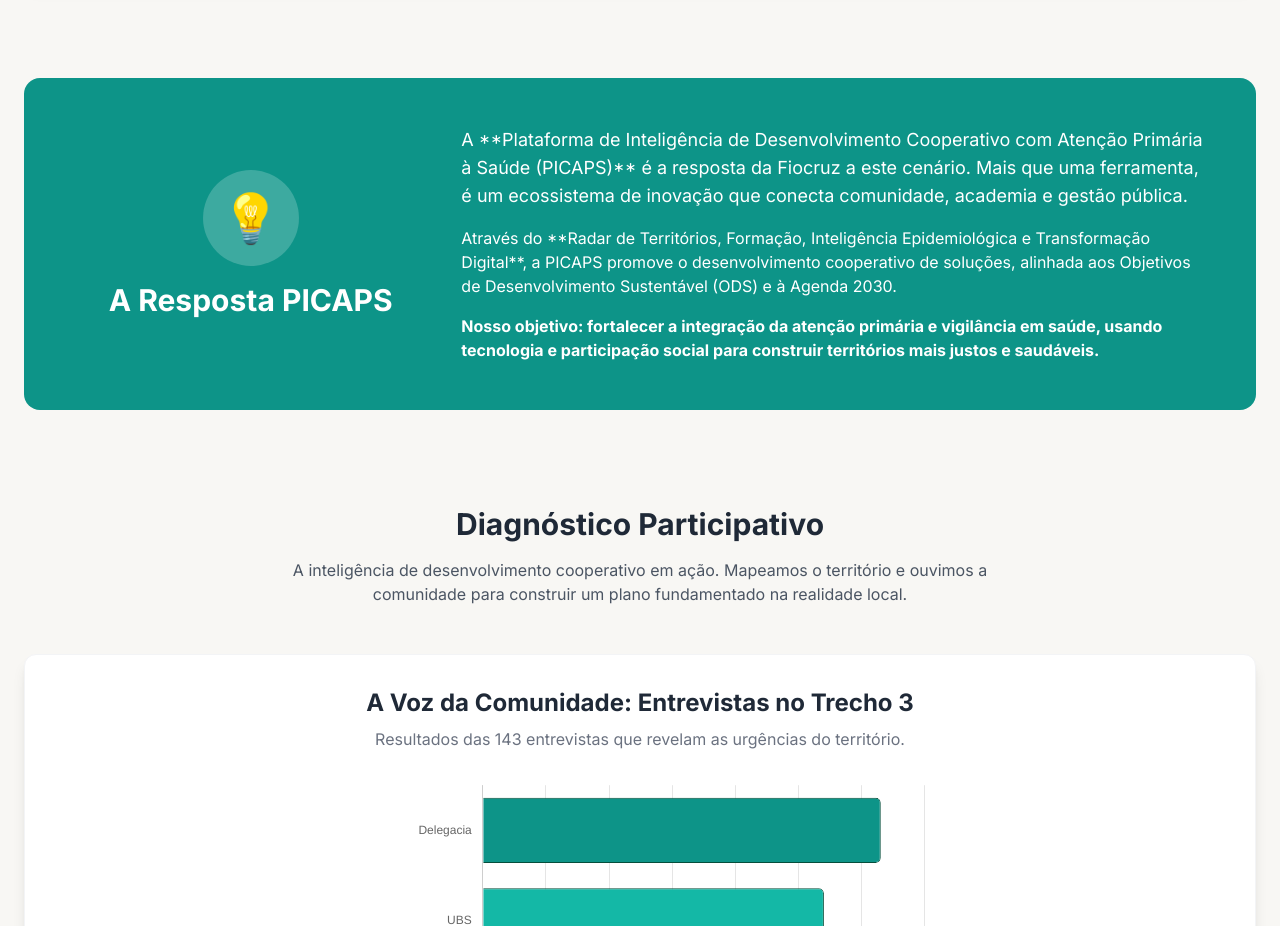
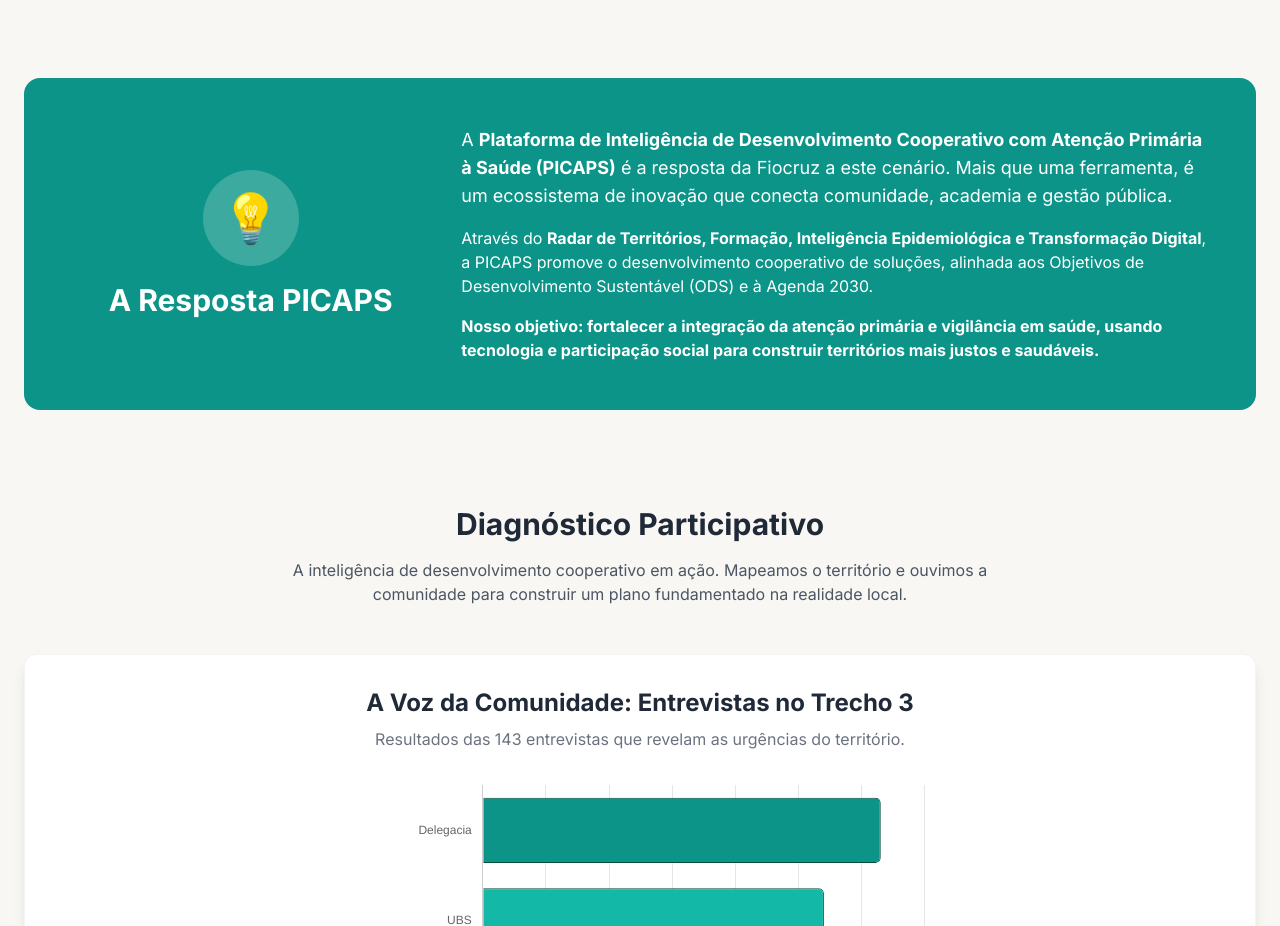
Before and after one commit to fernandamachiner/SNT3, a plain HTML site: page index.html in a window 1280 px wide. Shown: the part 1280-2206 px from the top of the page. Drawn offline with nearby package versions, Linux system fonts and the light colour scheme.

Commit message:
Update index.html

```diff
--- a/index.html
+++ b/index.html
@@ -168,8 +168,8 @@
                     <h2 class="text-3xl font-bold">A Resposta PICAPS</h2>
                 </div>
                 <div class="md:col-span-2">
-                    <p class="text-lg mb-4">A **Plataforma de Inteligência de Desenvolvimento Cooperativo com Atenção Primária à Saúde (PICAPS)** é a resposta da Fiocruz a este cenário. Mais que uma ferramenta, é um ecossistema de inovação que conecta comunidade, academia e gestão pública.</p>
-                    <p class="mb-4">Através do **Radar de Territórios, Formação, Inteligência Epidemiológica e Transformação Digital**, a PICAPS promove o desenvolvimento cooperativo de soluções, alinhada aos Objetivos de Desenvolvimento Sustentável (ODS) e à Agenda 2030.</p>
+                    <p class="text-lg mb-4">A <strong>Plataforma de Inteligência de Desenvolvimento Cooperativo com Atenção Primária à Saúde (PICAPS)</strong> é a resposta da Fiocruz a este cenário. Mais que uma ferramenta, é um ecossistema de inovação que conecta comunidade, academia e gestão pública.</p>
+                    <p class="mb-4">Através do <strong>Radar de Territórios, Formação, Inteligência Epidemiológica e Transformação Digital</strong>, a PICAPS promove o desenvolvimento cooperativo de soluções, alinhada aos Objetivos de Desenvolvimento Sustentável (ODS) e à Agenda 2030.</p>
                     <p class="font-semibold">Nosso objetivo: fortalecer a integração da atenção primária e vigilância em saúde, usando tecnologia e participação social para construir territórios mais justos e saudáveis.</p>
                 </div>
             </div>
```
